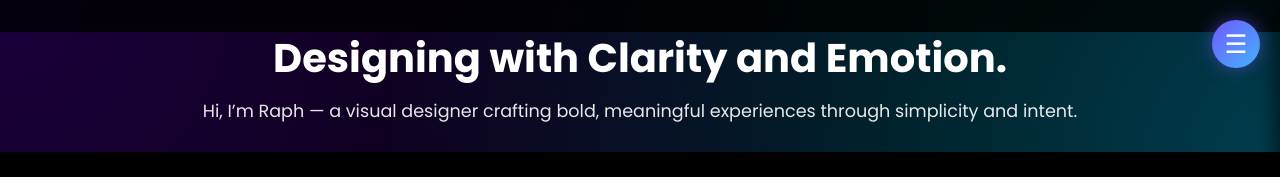
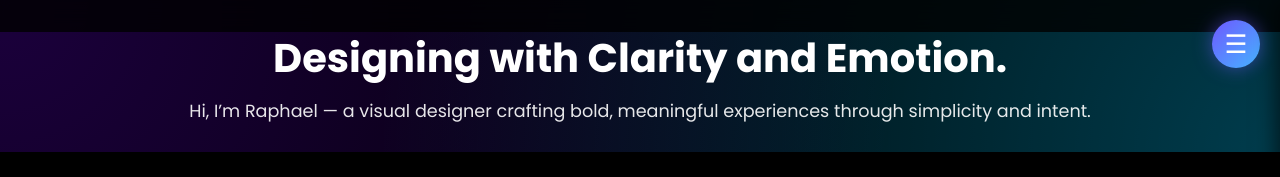
Before and after one commit to designedbyraph/designedbyraph, a plain HTML site: page index.html in a window 1280 px wide. Shown: the top 177 px of the page. Drawn offline with Linux system fonts and the light colour scheme.

```diff
--- a/index.html
+++ b/index.html
@@ -31,7 +31,7 @@
 
     <section class="hero container">
       <h1 class="hero-title">Designing with Clarity and Emotion.</h1>
-      <p class="hero-sub">Hi, I’m Raph — a visual designer crafting bold, meaningful experiences through simplicity and intent.</p>
+      <p class="hero-sub">Hi, I’m Raphael — a visual designer crafting bold, meaningful experiences through simplicity and intent.</p>
     </section>
 
     <section class="featured container">
```
Also changed, not shown: about.html (+1 -1 lines), projects.html (+2 -0 lines).
